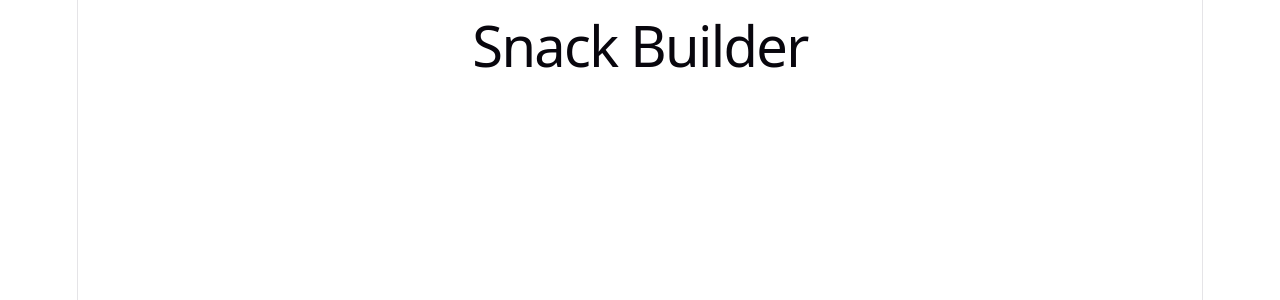
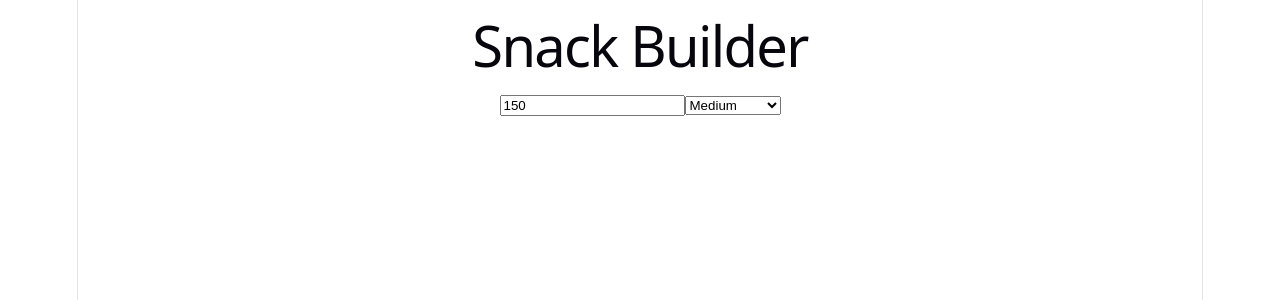
Before and after one commit to RhodaPickens/snack-builder, a React (Vite) app: page / in a window 1280 px wide. Shown: the top 300 px of the page. Built offline with nearby package versions, Linux system fonts and the light colour scheme.

Commit message:
Added SnackBuilder component and input states

```diff
--- a/src/App.jsx
+++ b/src/App.jsx
@@ -1,10 +1,10 @@
+import SnackBuilder from "./components/SnackBuilder.jsx";
 
 function App() {
-  return (
-    <div>
-      <h1>Snack Builder</h1>
-    </div>
-  );
+
+    return (
+        <SnackBuilder/>
+    );
 }
 
 export default App
--- /dev/null
+++ b/src/components/SnackBuilder.jsx
@@ -0,0 +1,24 @@
+import {useState} from "react";
+
+export default function SnackBuilder() {
+    const [calories, setCalories] = useState('150');
+    const [hunger, setHunger] = useState('medium'); // use hunger-satiety scale
+
+    return (
+        <div>
+            <h1>Snack Builder</h1>
+            <input
+                type="number"
+                value={calories}
+                onChange={(e) => setCalories(e.target.value)}
+            />
+            <select value={hunger} onChange={(e) => setHunger(e.target.value)}>
+                <option value="low">Low</option>
+                <option value="medium">Medium</option>
+                <option value="high">Very Hungry</option>
+            </select>
+        </div>
+
+
+    )
+}
```
